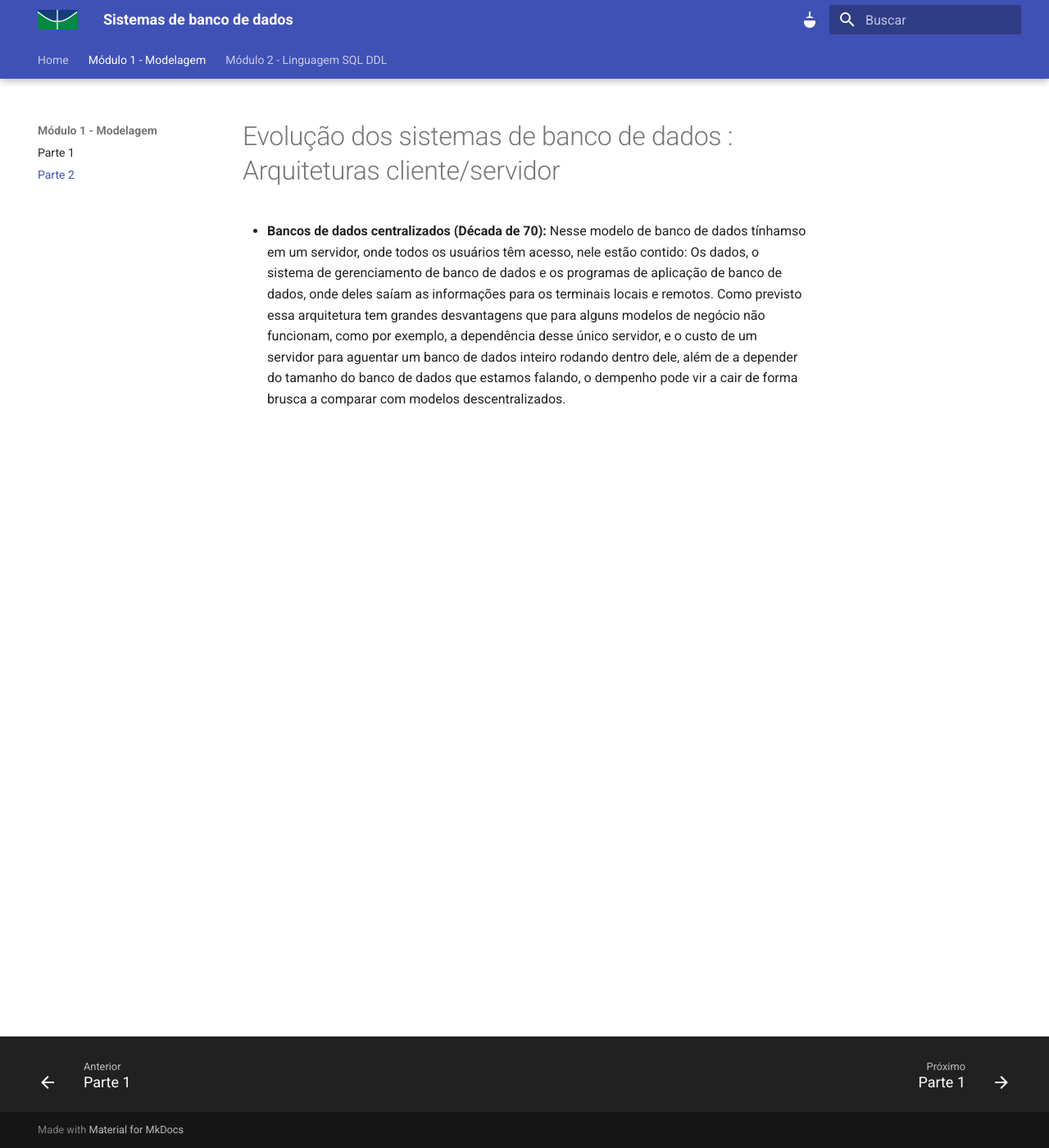
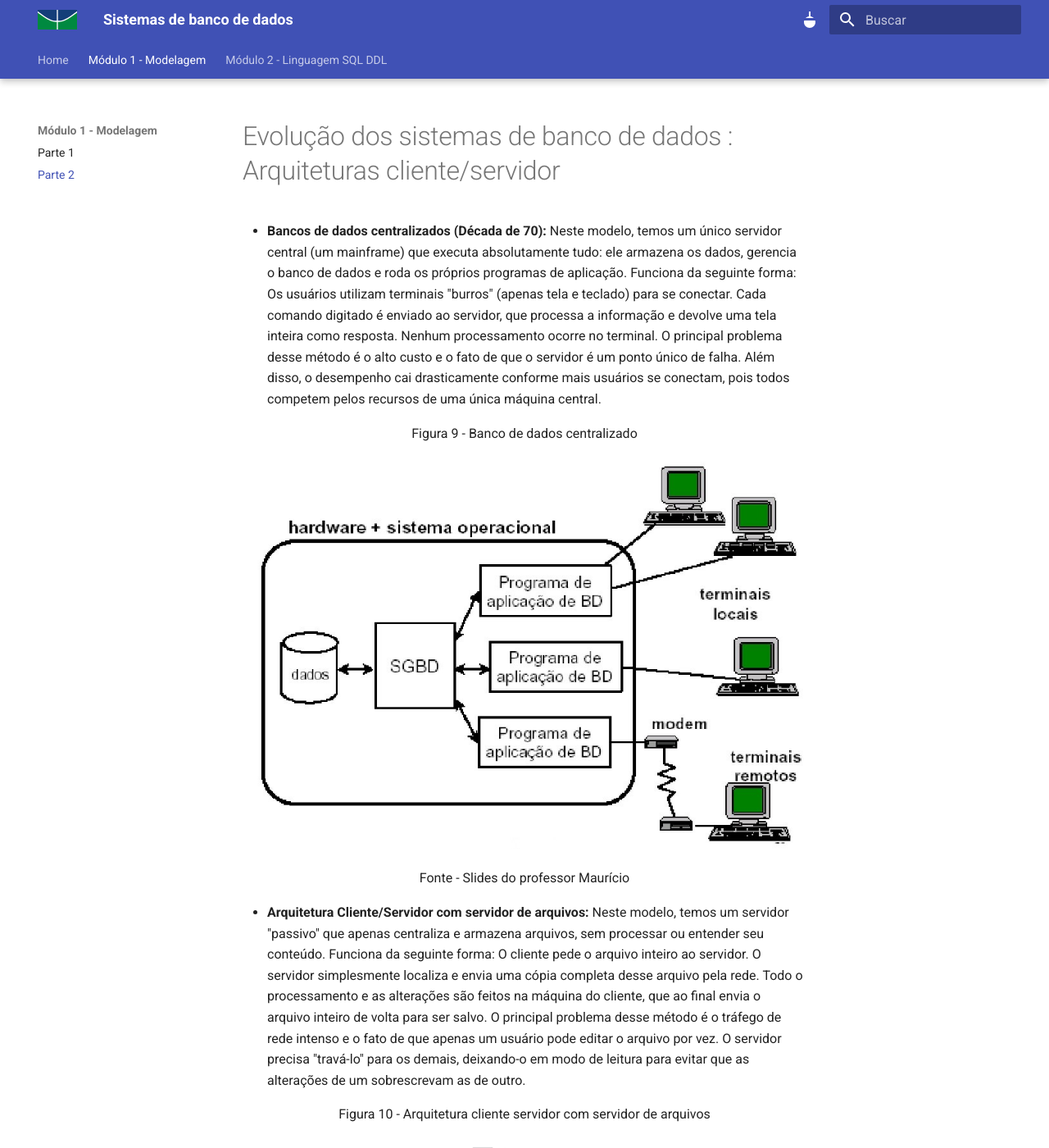
Before and after one commit to Bertolazi/Bancos_1, an MkDocs documentation site: the page built from docs/mod_1/mod1_2.md, in a window 1280 px wide and 1400 px high. Shown: the whole window at 82% size. Built offline with MkDocs 1.6.1 and Material for MkDocs 9.7.7, drawn with Linux system fonts in a browser that asks for light colours; some of the changed text lies outside the part shown.

Commit message:
cap 2 inicio

```diff
--- a/docs/mod_1/mod1_2.md
+++ b/docs/mod_1/mod1_2.md
@@ -1,3 +1,27 @@
 # Evolução dos sistemas de banco de dados : Arquiteturas cliente/servidor
 
-- **Bancos de dados centralizados (Década de 70):** Nesse modelo de banco de dados tínhamso em um servidor, onde todos os usuários têm acesso, nele estão contido: Os dados, o sistema de gerenciamento de banco de dados e os programas de aplicação de banco de dados, onde deles saíam as informações para os terminais locais e remotos. Como previsto essa arquitetura tem grandes desvantagens que para alguns modelos de negócio não funcionam, como por exemplo, a dependência desse único servidor, e o custo de um servidor para aguentar um banco de dados inteiro rodando dentro dele, além de a depender do tamanho do banco de dados que estamos falando, o dempenho pode vir a cair de forma brusca a comparar com modelos descentralizados.
+- **Bancos de dados centralizados (Década de 70):** Neste modelo, temos um único servidor central (um mainframe) que executa absolutamente tudo: ele armazena os dados, gerencia o banco de dados e roda os próprios programas de aplicação. Funciona da seguinte forma: Os usuários utilizam terminais "burros" (apenas tela e teclado) para se conectar. Cada comando digitado é enviado ao servidor, que processa a informação e devolve uma tela inteira como resposta. Nenhum processamento ocorre no terminal. O principal problema desse método é o alto custo e o fato de que o servidor é um ponto único de falha. Além disso, o desempenho cai drasticamente conforme mais usuários se conectam, pois todos competem pelos recursos de uma única máquina central.
+
+<p style="text-align: center">Figura 9 - Banco de dados centralizado</p>
+
+![SGBD_5](../assets/aula2_1.jpg)
+
+<p style="text-align: center">Fonte - Slides do professor Maurício</p>
+
+
+- **Arquitetura Cliente/Servidor com servidor de arquivos:** Neste modelo, temos um servidor "passivo" que apenas centraliza e armazena arquivos, sem processar ou entender seu conteúdo. Funciona da seguinte forma: O cliente pede o arquivo inteiro ao servidor. O servidor simplesmente localiza e envia uma cópia completa desse arquivo pela rede. Todo o processamento e as alterações são feitos na máquina do cliente, que ao final envia o arquivo inteiro de volta para ser salvo. O principal problema desse método é o tráfego de rede intenso e o fato de que apenas um usuário pode editar o arquivo por vez. O servidor precisa "travá-lo" para os demais, deixando-o em modo de leitura para evitar que as alterações de um sobrescrevam as de outro.
+
+
+<p style="text-align: center">Figura 10 - Arquitetura cliente servidor com servidor de arquivos</p>
+
+![SGBD_6](../assets/aula2_2.png)
+
+<p style="text-align: center">Fonte - Slides do professor Maurício</p>
+
+**Arquitetura Cliente/Servidor com servidor de bancos de dados:** Neste modelo, temos um servidor "inteligente" que centraliza e gerencia os dados através de um Sistema de Banco de Dados (como MySQL, PostgreSQL, etc.). Funciona da seguinte forma: O cliente não pede o arquivo inteiro. Em vez disso, ele envia uma pergunta específica (uma query) ao servidor, como por exemplo: "Liste todos os produtos com preço abaixo de R$50". O servidor recebe essa pergunta, processa internamente os dados e envia de volta para o cliente apenas a resposta, e não o banco de dados todo. A principal vantagem desse método é que o processamento pesado ocorre no servidor. Vários clientes podem alterar dados ao mesmo tempo de forma segura, pois o servidor gerencia os acessos de forma granular e inteligente, garantindo a consistência das informações sem precisar "travar" o acesso para outros usuários.
+
+<p style="text-align: center">Figura 11 - Arquitetura cliente servidor com servidor de bancos de dados</p>
+
+![SGBD_7](../assets/aula2_3.png)
+
+<p style="text-align: center">Fonte - Slides do professor Maurício</p>
```
Also changed, not shown: docs/assets/aula2_1.jpg (added), docs/assets/aula2_2.png (added), docs/assets/aula2_3.png (added), site/404.html, site/index.html, site/mod_1/mod1_1/index.html, site/mod_1/mod1_2/index.html, site/mod_2/mod2_1/index.html, site/mod_2/mod2_2/index.html, site/mod_2/trab_2/index.html, site/search/search_index.json, 1 other file.
